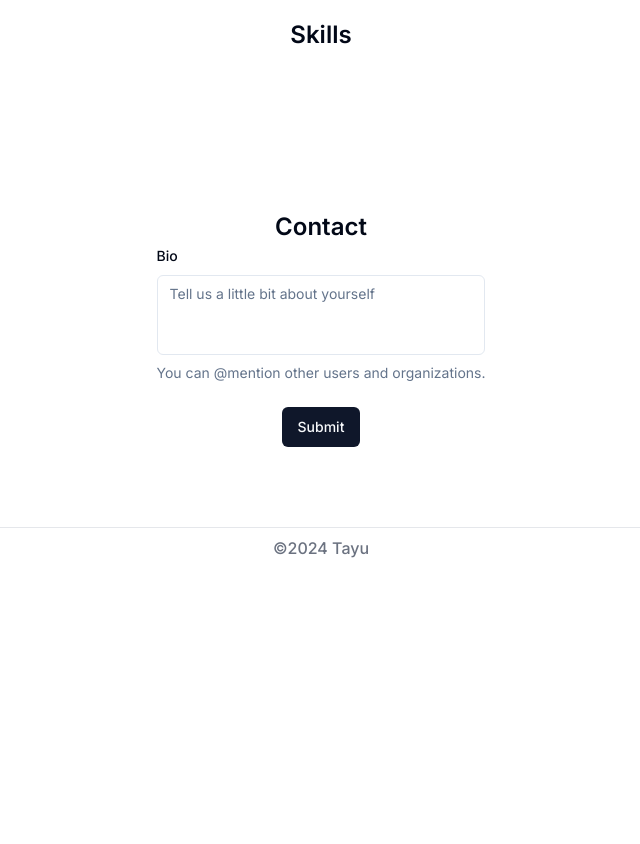
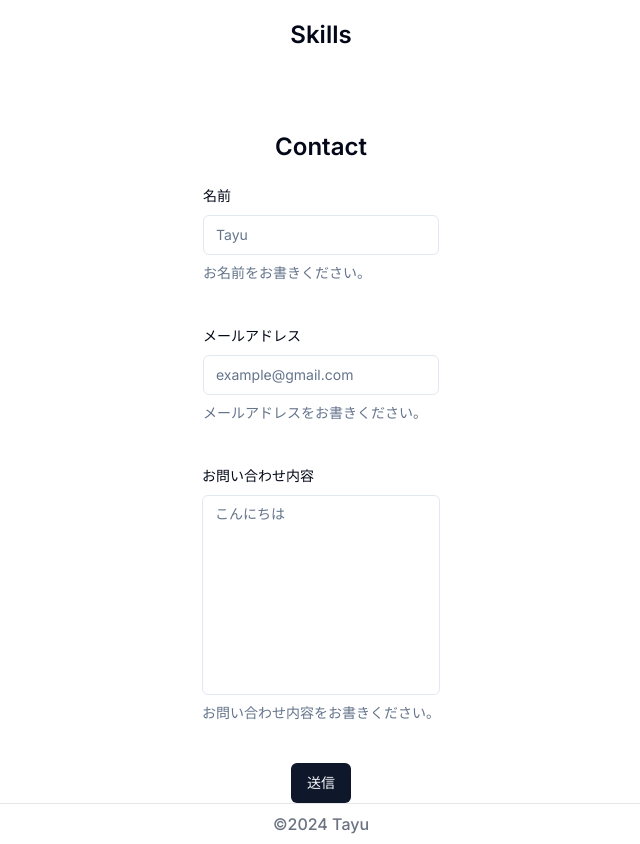
Before and after one commit to Tayuchi/portfolio, a Next.js app: page / in a window 1280 px wide. Shown: the part 1640-2484 px from the top of the page, without its empty margins (319-959 px from the left). Before the commit the page ends 2208 px from the top, so only its background shows below. Built offline with nearby package versions, Linux system fonts and the light colour scheme.

Commit message:
added contact form

```diff
--- a/app/page.tsx
+++ b/app/page.tsx
@@ -7,7 +7,7 @@ import Header from "@/components/layouts/header";
 import About from "@/components/layouts/profile";
 import Works from "@/components/layouts/works";
 import Skills from "@/components/layouts/skills";
-import { ContactForm } from "@/components/layouts/contact";
+import Contact from "@/components/layouts/contact";
 import { Separator } from "@/components/ui/separator";
 
 export default function Home() {
@@ -79,7 +79,7 @@ export default function Home() {
           <Skills />
         </div>
         <div ref={scrollcontactRef}>
-          <ContactForm />
+          <Contact />
         </div>
         <div className='font-medium text-gray-500 transition-colors flex flex-col items-center justify-between border-gray-200 dark:border-gray-800 border-t w-full bg-whitedark:bg-gray-800 p-2'>
             &copy;2024 Tayu
--- a/components/layouts/contact.tsx
+++ b/components/layouts/contact.tsx
@@ -1,9 +1,6 @@
 "use client"
 
 import React from 'react'
-import { zodResolver } from "@hookform/resolvers/zod"
-import { useForm } from "react-hook-form"
-import { z } from "zod"
 import {
     Form,
     FormControl,
@@ -12,71 +9,88 @@ import {
     FormItem,
     FormLabel,
     FormMessage,
-} from "@/components/ui/form"
-import { Input } from "@/components/ui/input"
-import { Textarea } from "@/components/ui/textarea"
-import { Button } from "@/components/ui/button"
-import { toast } from "@/components/ui/use-toast"
+} from '@/components/ui/form';
+import { useForm } from 'react-hook-form';
+import { Input } from '@/components/ui/input';
+import { Button } from '@/components/ui/button';
+import { z } from 'zod';
+import { zodResolver } from '@hookform/resolvers/zod';
+import { Textarea } from '@/components/ui/textarea';
 
-const FormSchema = z.object({
-  bio: z
-    .string()
-    .min(10, {
-      message: "Bio must be at least 10 characters.",
-    })
-    .max(160, {
-      message: "Bio must not be longer than 30 characters.",
-    }),
+const formShema = z.object({
+    name: z.string().min(2, { message: "2文字以上で入力してください" }).max(10, { message: "10文字以下で入力してください" }),
+    email: z.string().email({ message: "メールアドレスの形式ではありません" }),
+    content: z.string().min(1, { message: "お問い合わせ内容は入力必須です。" })
 })
 
-export function ContactForm() {
-  const form = useForm<z.infer<typeof FormSchema>>({
-    resolver: zodResolver(FormSchema),
+type formType = z.infer<typeof formShema>
+
+const Contact = () => {
+    const form = useForm<formType>({
+        resolver: zodResolver(formShema),
+        defaultValues: {
+            name: "",
+            email: "",
+            content: ""
+        }
     })
 
-  function onSubmit(data: z.infer<typeof FormSchema>) {
-    toast({
-      title: "You submitted the following values:",
-      description: (
-        <pre className="mt-2 w-[340px] rounded-md bg-slate-950 p-4">
-          <code className="text-white">{JSON.stringify(data, null, 2)}</code>
-        </pre>
-      ),
-    })
+    const onSubmit = (data: formType) => {
+        console.log(data)
     }
 
     return (
-    <div className='flex flex-col items-center justify-between p-20'>
-      <h3 className="text-2xl font-semibold text-center">Contact</h3>
+			<div className='lg:w-[70%] w-full mx-auto'>
+					<h2 className='text-2xl font-semibold text-center mb-5'>Contact</h2>
 					<Form {...form}>
-        <form onSubmit={form.handleSubmit(onSubmit)} className="space-y-6">
+							<form className='flex flex-col items-center justify-between space-y-10' onSubmit={form.handleSubmit(onSubmit)}>
 									<FormField
 											control={form.control}
-            name="bio"
+											name="name"
 											render={({ field }) => (
 													<FormItem>
-                <FormLabel>Bio</FormLabel>
+															<FormLabel>名前</FormLabel>
 															<FormControl>
-                  <Textarea
-                    placeholder="Tell us a little bit about yourself"
-                    className="resize-none"
-                    {...field}
-                    />
+																	<Input placeholder="Tayu" {...field} />
 															</FormControl>
-                <FormDescription>
-                  You can <span>@mention</span> other users and organizations.
-                </FormDescription>
+															<FormDescription>お名前をお書きください。</FormDescription>
 															<FormMessage />
 													</FormItem>
 											)}
 									/>
-            <div className='flex flex-col items-center justify-between'>
-              <Button type="submit">Submit</Button>
-            </div>
+									<FormField
+											control={form.control}
+											name="email"
+											render={({ field }) => (
+													<FormItem>
+															<FormLabel>メールアドレス</FormLabel>
+															<FormControl>
+																	<Input placeholder="example@gmail.com" {...field} />
+															</FormControl>
+															<FormDescription>メールアドレスをお書きください。</FormDescription>
+															<FormMessage />
+													</FormItem>
+											)}
+									/>
+									<FormField
+											control={form.control}
+											name="content"
+											render={({ field }) => (
+													<FormItem>
+															<FormLabel>お問い合わせ内容</FormLabel>
+															<FormControl>
+																	<Textarea placeholder='こんにちは' {...field} className='resize-none h-[200px]'/>
+															</FormControl>
+															<FormDescription>お問い合わせ内容をお書きください。</FormDescription>
+															<FormMessage />
+													</FormItem>
+											)}
+									/>
+									<Button>送信</Button>
 							</form>
 					</Form>
 			</div>
     )
 }
 
-// export default Contact;
+export default Contact
```
Lines whose indentation alone changed are shown as unchanged.
